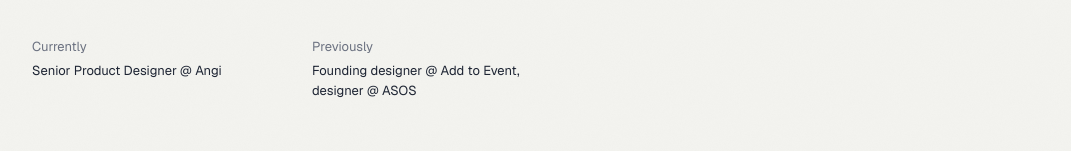
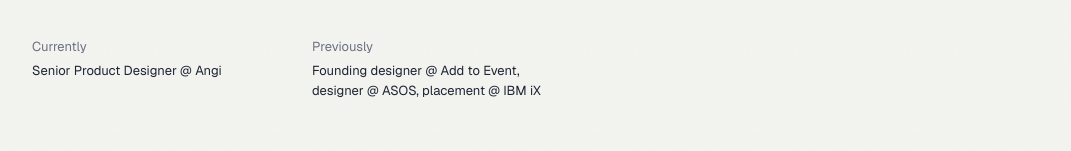
Before and after one commit to petewford/peterwford.com, a plain HTML site: page index.html in a window 1280 px wide. Shown: the part 270-421 px from the top of the page, without its empty margins (104-1175 px from the left). Drawn offline with nearby package versions, Linux system fonts and the light colour scheme.

Commit message:
Keep IBM iX placement in Previously line
Co-Authored-By: Claude Opus 5.5 <noreply@anthropic.com>
Claude-Session: https://claude.ai/code/session_01SYbSBUzJeep6TKCUkfML61

```diff
--- a/index.html
+++ b/index.html
@@ -48,7 +48,7 @@
         </div>
         <div>
           <dt>Previously</dt>
-          <dd>Founding designer @ <a href="https://www.addtoevent.co.uk/">Add to Event</a>, designer @ <a href="https://www.asos.com/">ASOS</a></dd>
+          <dd>Founding designer @ <a href="https://www.addtoevent.co.uk/">Add to Event</a>, designer @ <a href="https://www.asos.com/">ASOS</a>, placement @ <a href="https://www.ibm.com/consulting/ibmix">IBM iX</a></dd>
         </div>
       </dl>
     </section>
```
